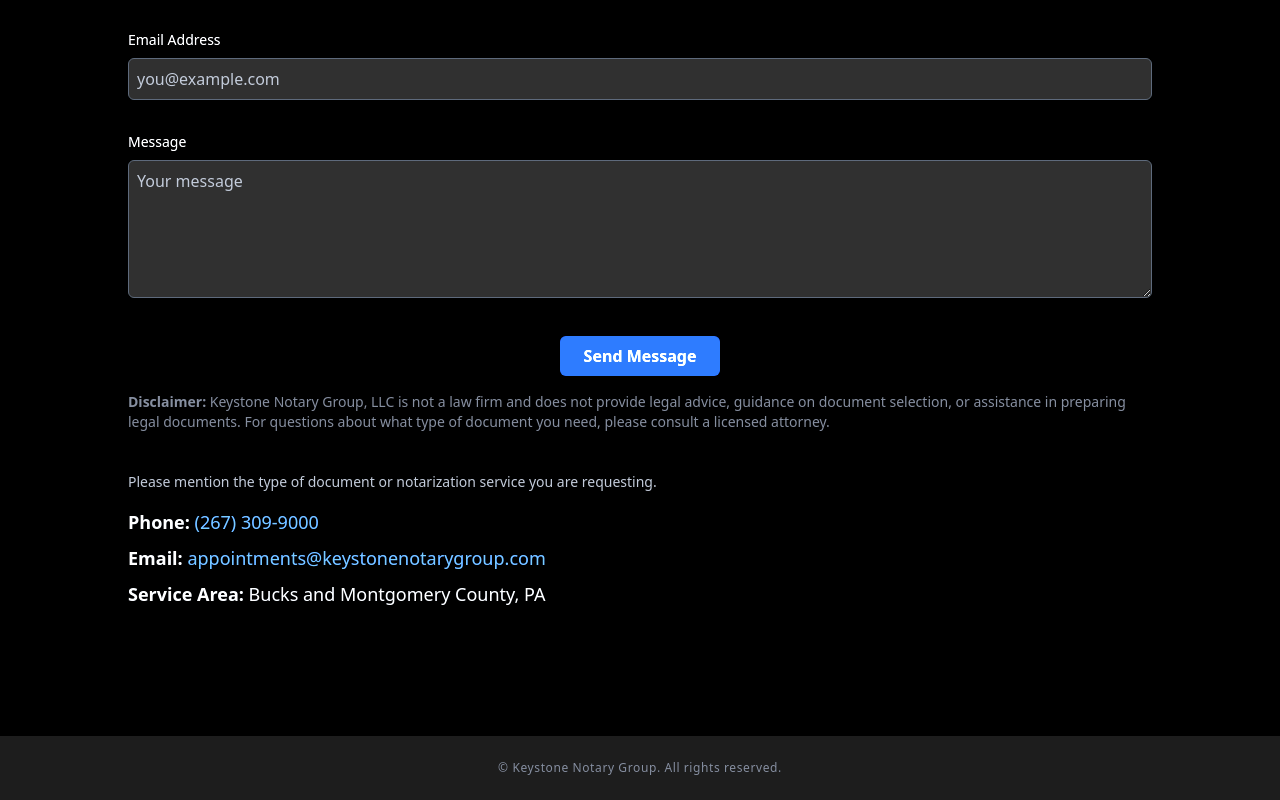
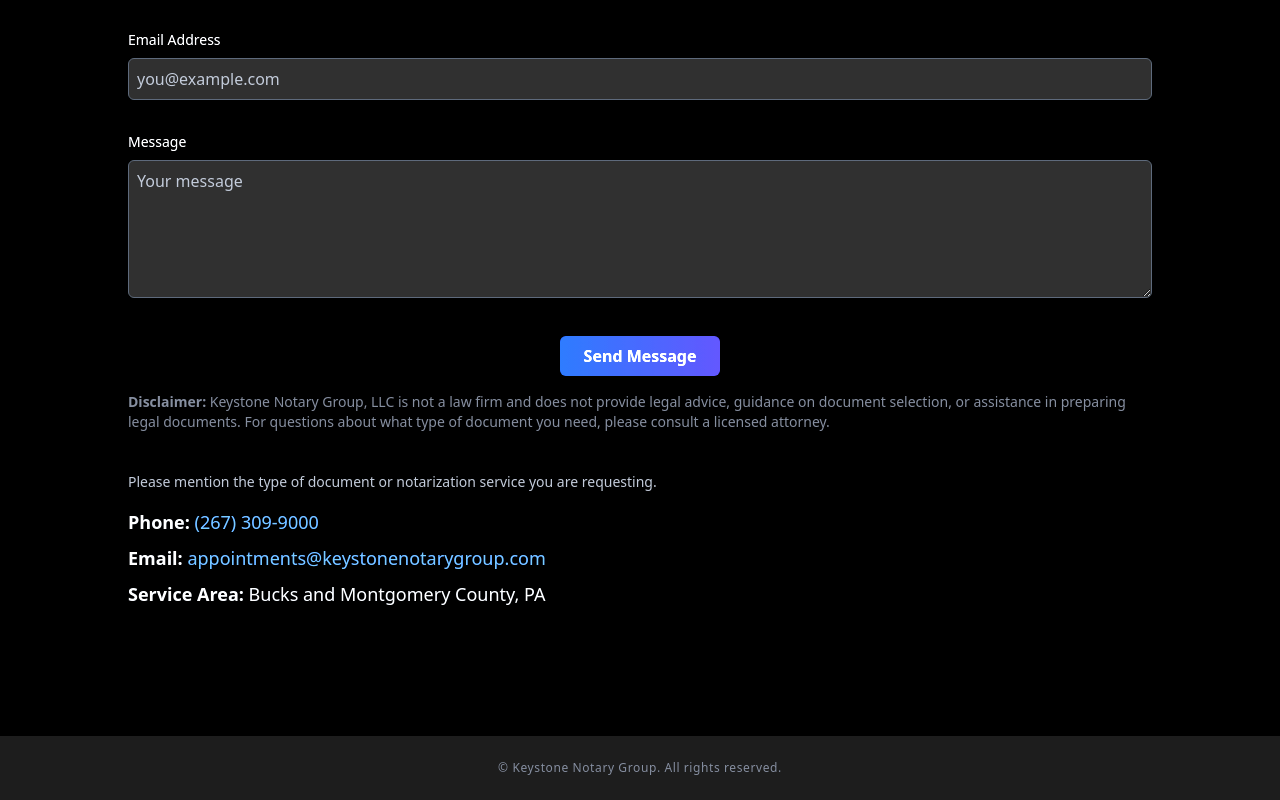
Before and after one commit to BikerViking/keystone-site, a React (Create React App) app: page / in a window 1280 px wide. Shown: the part 3993-4793 px from the top of the page. Built offline with nearby package versions, Linux system fonts and the light colour scheme.

Commit message:
style: enhance CTA button with gradient

```diff
--- a/src/components/LandingHero.jsx
+++ b/src/components/LandingHero.jsx
@@ -262,7 +262,8 @@
             <div className="text-center">
               <button
                 type="submit"
-                className="rounded-md bg-blue-600 px-6 py-2 font-semibold text-white transition hover:bg-blue-500 hover:shadow-xl focus:outline-none focus:ring-2 focus:ring-blue-600 focus:ring-offset-2 focus:ring-offset-neutral-900"
+                aria-label="Send Message"
+                className="rounded-md bg-gradient-to-r from-blue-600 to-indigo-600 px-6 py-2 font-semibold text-white transition transform hover:scale-105 hover:from-blue-700 hover:to-indigo-700 focus:outline-none focus:ring-2 focus:ring-blue-600 focus:ring-offset-2 focus:ring-offset-neutral-900"
               >
                 Send Message
               </button>
--- a/src/pages/contact.jsx
+++ b/src/pages/contact.jsx
@@ -56,7 +56,8 @@
           <div className="text-center">
             <button
               type="submit"
-              className="rounded-md bg-blue-600 px-6 py-2 font-semibold text-white transition-colors hover:bg-blue-500 focus:outline-none focus:ring-2 focus:ring-blue-600 focus:ring-offset-2 focus:ring-offset-neutral-900"
+              aria-label="Send Message"
+              className="rounded-md bg-gradient-to-r from-blue-600 to-indigo-600 px-6 py-2 font-semibold text-white transition transform hover:scale-105 hover:from-blue-700 hover:to-indigo-700 focus:outline-none focus:ring-2 focus:ring-blue-600 focus:ring-offset-2 focus:ring-offset-neutral-900"
             >
               Send Message
             </button>
```
